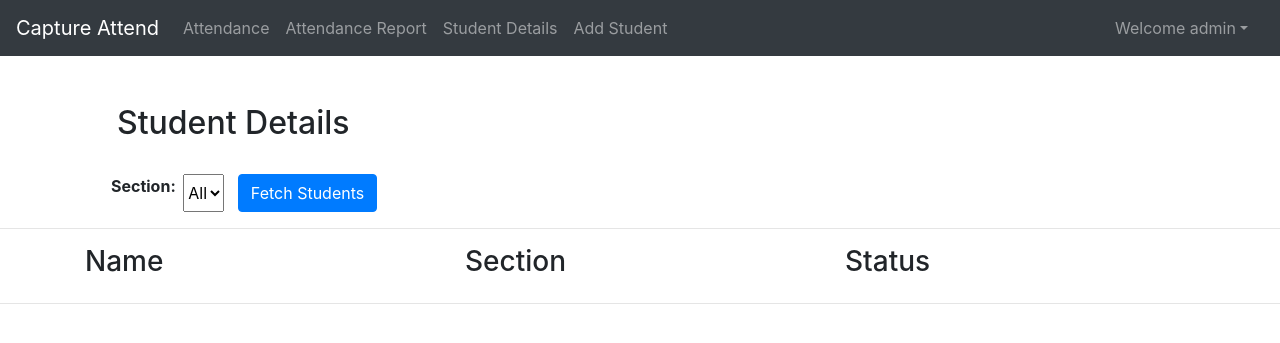
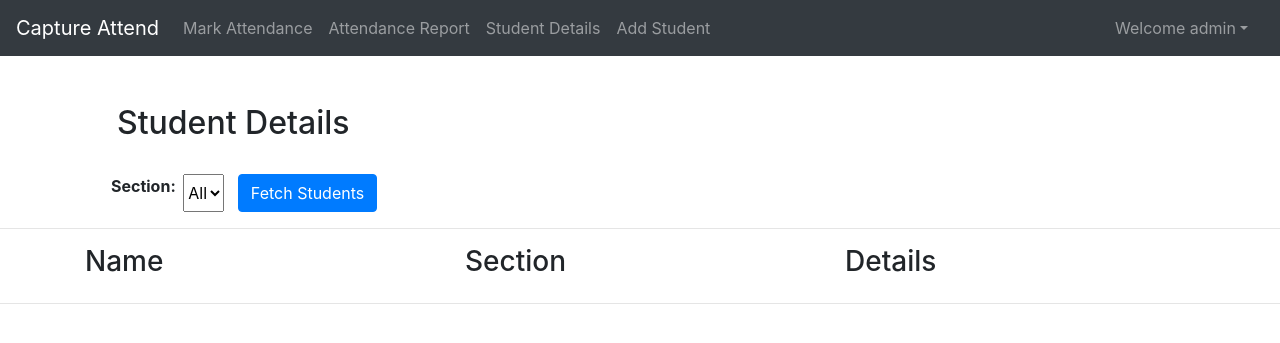
Before and after one commit to harshi1122/Capture-Attend, a Django app: page /info/all_student/ in a window 1280 px wide. Shown: the top 343 px of the page. Run offline with Django 3.2, Linux system fonts and the light colour scheme; a user stored in the database is signed in; parts of the project's set-up code (start-up, migrations or seed data) failed here and were passed over; some libraries are stand-ins or nearby versions.

Commit message:
'minor-changes-in-naming'

```diff
--- a/templates/info/basic.html
+++ b/templates/info/basic.html
@@ -38,7 +38,7 @@
             <ul class="navbar-nav mr-auto">
 
                 <li class="nav-item">
-                    <a class="nav-link" href="/info/attendance">Attendance </span></a>
+                    <a class="nav-link" href="/info/attendance">Mark Attendance </span></a>
                 </li>
 
                 <li class="nav-item">
--- a/templates/info/student_detail.html
+++ b/templates/info/student_detail.html
@@ -1,7 +1,7 @@
 {% extends 'info/basic.html' %}
 {% load static %}
 
-{% block title%} Attendance Details{% endblock %}
+{% block title%} Student Details{% endblock %}
 {% block body %}
 <br>
 <br>
@@ -41,7 +41,7 @@
             <h3> Section</h3>
         </div>
         <div class="col-sm">
-            <h3> Status</h3>
+            <h3> Details</h3>
         </div>
     </div>
 </div>
```
Also changed, not shown: db.sqlite3.
